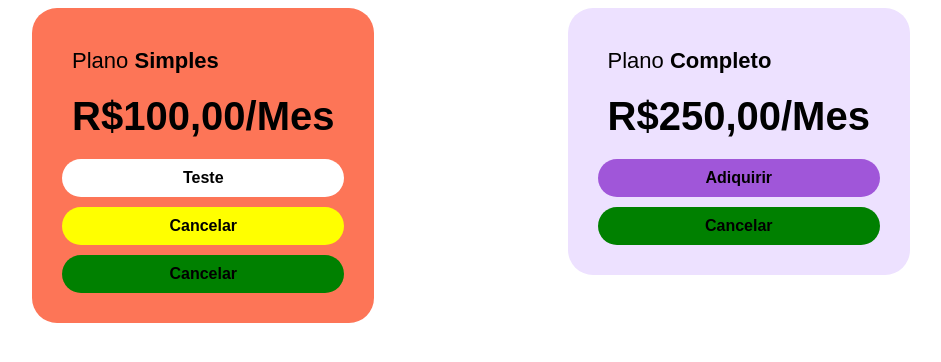
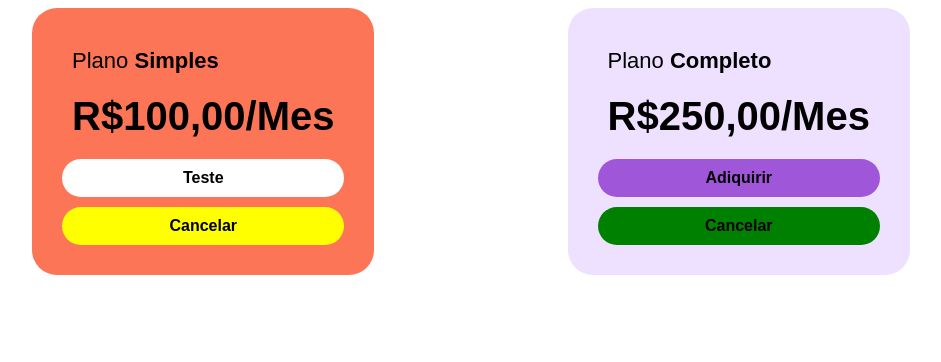
Before and after one commit to wevkleyton/projeto-component, an Angular app: page / in a window 1280 px wide. Shown: the top 362 px of the page, without its empty margins (169-1110 px from the left). Built offline with nearby package versions, Linux system fonts and the light colour scheme.

Commit message:
Utilizacao do seletor host

```diff
--- a/src/app/card/card.component.html
+++ b/src/app/card/card.component.html
@@ -2,7 +2,6 @@
     <div class="card__plan card__item">Plano <b>{{ plano.infos.tipo }}</b></div>
     <div class="card__price card__item">R${{ plano.infos.preco }},00/Mes</div>
     <app-card-button></app-card-button>
-    <app-card-button-cancel id="cancel-button"></app-card-button-cancel>
     <app-card-button-cancel></app-card-button-cancel>
 
 </div>
--- a/src/app/card/card.component.scss
+++ b/src/app/card/card.component.scss
@@ -19,6 +19,6 @@
     }
 }
 
-::ng-deep #cancel-button .card-cancel-button {
+:host ::ng-deep .card-cancel-button {
     background-color: yellow !important;
 }
```
